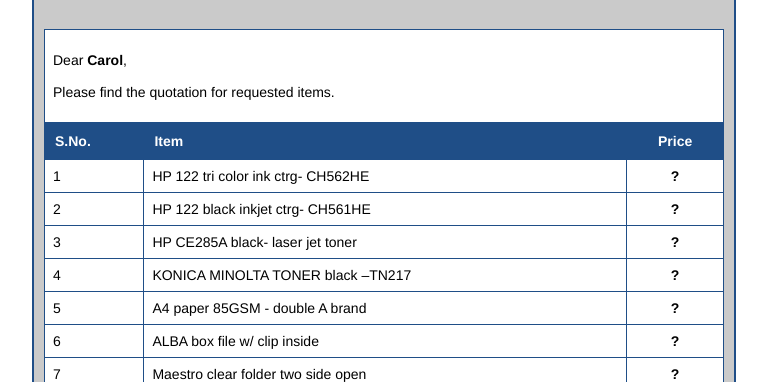
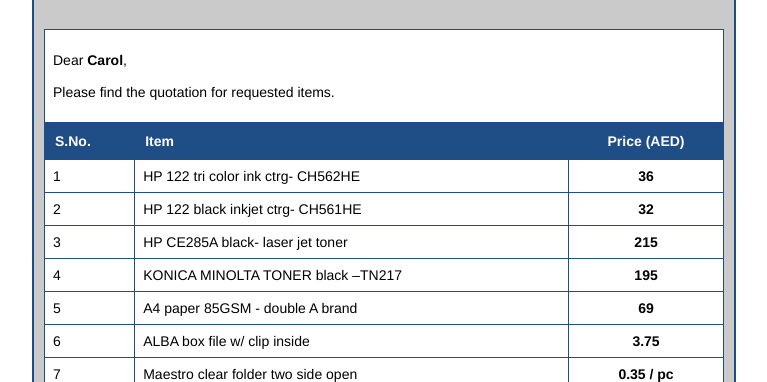
Before and after one commit to hamstllc/Pages, a plain HTML site: page pacific-uae/index.html in a window 1280 px wide. Shown: the part 418-800 px from the top of the page, without its empty margins (256-1023 px from the left). Drawn offline with Linux system fonts and the light colour scheme.

Commit message:
Update index.html

```diff
--- a/pacific-uae/index.html
+++ b/pacific-uae/index.html
@@ -79,28 +79,28 @@ font-size:22px;
 	</p></td>
 	</tr>
 	<tr>
-	<th>S.No.</th><th>Item</th><th>Price</th>
+	<th>S.No.</th><th>Item</th><th>Price (AED) </th>
 	</tr>
 	<tr>
-	<td>1</td><td>HP 122 tri color ink ctrg- CH562HE</td><td>?</td>
+	<td>1</td><td>HP 122 tri color ink ctrg- CH562HE</td><td>36</td>
 	</tr>
 	<tr>
-	<td>2</td><td>HP 122 black inkjet ctrg- CH561HE</td><td>?</td>
+	<td>2</td><td>HP 122 black inkjet ctrg- CH561HE</td><td>32</td>
 	</tr>
 	<tr>
-	<td>3</td><td>HP CE285A black- laser jet toner</td><td>?</td>
+	<td>3</td><td>HP CE285A black- laser jet toner</td><td>215</td>
 	</tr>
 	<tr>
-	<td>4</td><td>KONICA MINOLTA TONER black –TN217</td><td>?</td>
+	<td>4</td><td>KONICA MINOLTA TONER black –TN217</td><td>195</td>
 	</tr>
 	<tr>
-	<td>5</td><td>A4 paper 85GSM - double A brand</td><td>?</td>
+	<td>5</td><td>A4 paper 85GSM - double A brand</td><td>69</td>
 	</tr>
 	<tr>
-	<td>6</td><td>ALBA box file w/ clip inside</td><td>?</td>
+	<td>6</td><td>ALBA box file w/ clip inside</td><td>3.75</td>
 	</tr>
 	<tr>
-	<td>7</td><td>Maestro clear folder two side open</td><td>?</td>
+	<td>7</td><td>Maestro clear folder two side open</td><td>0.35 / pc</td>
 	</tr>
 	<tr>
 	<td colspan="3">&nbsp;</td>
```
